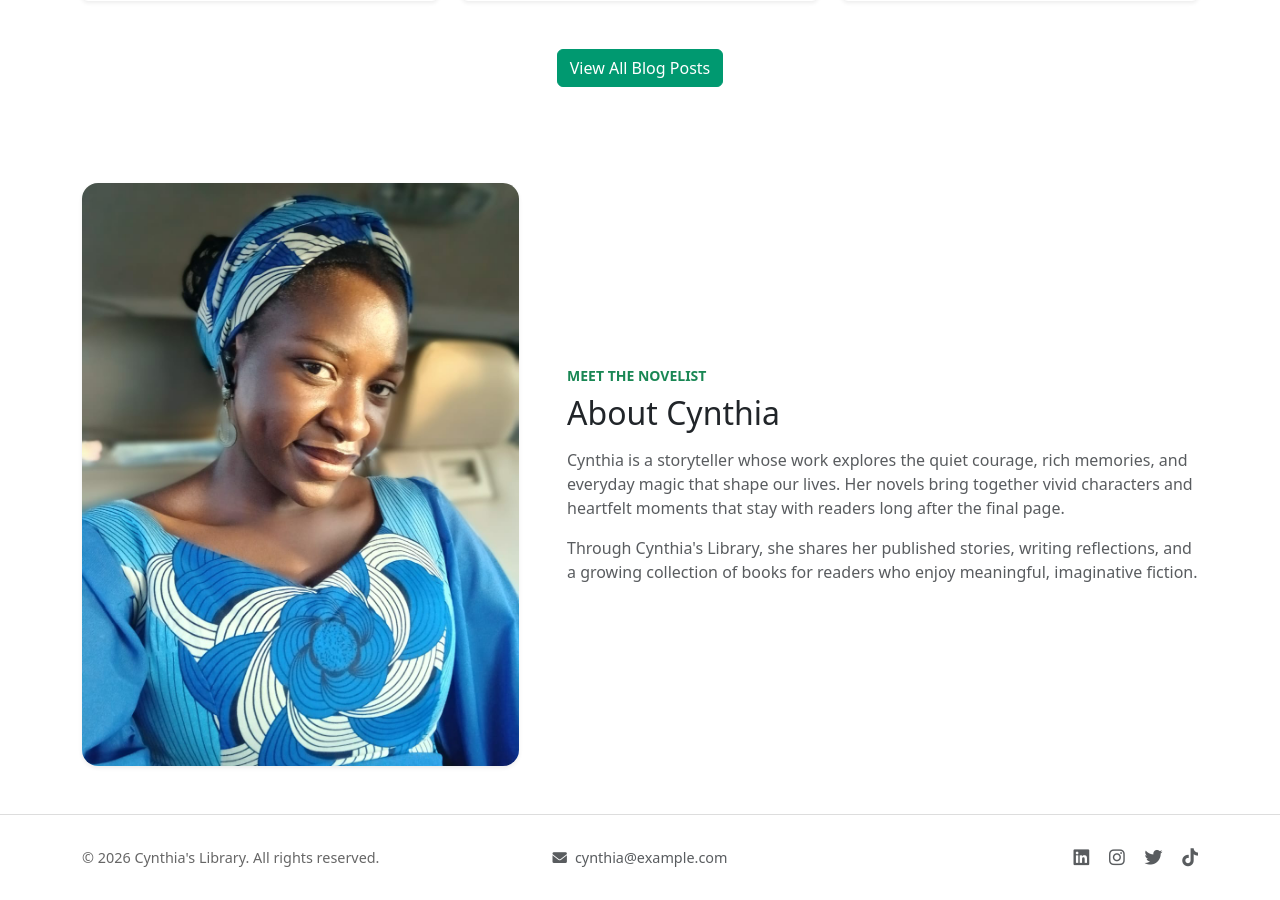
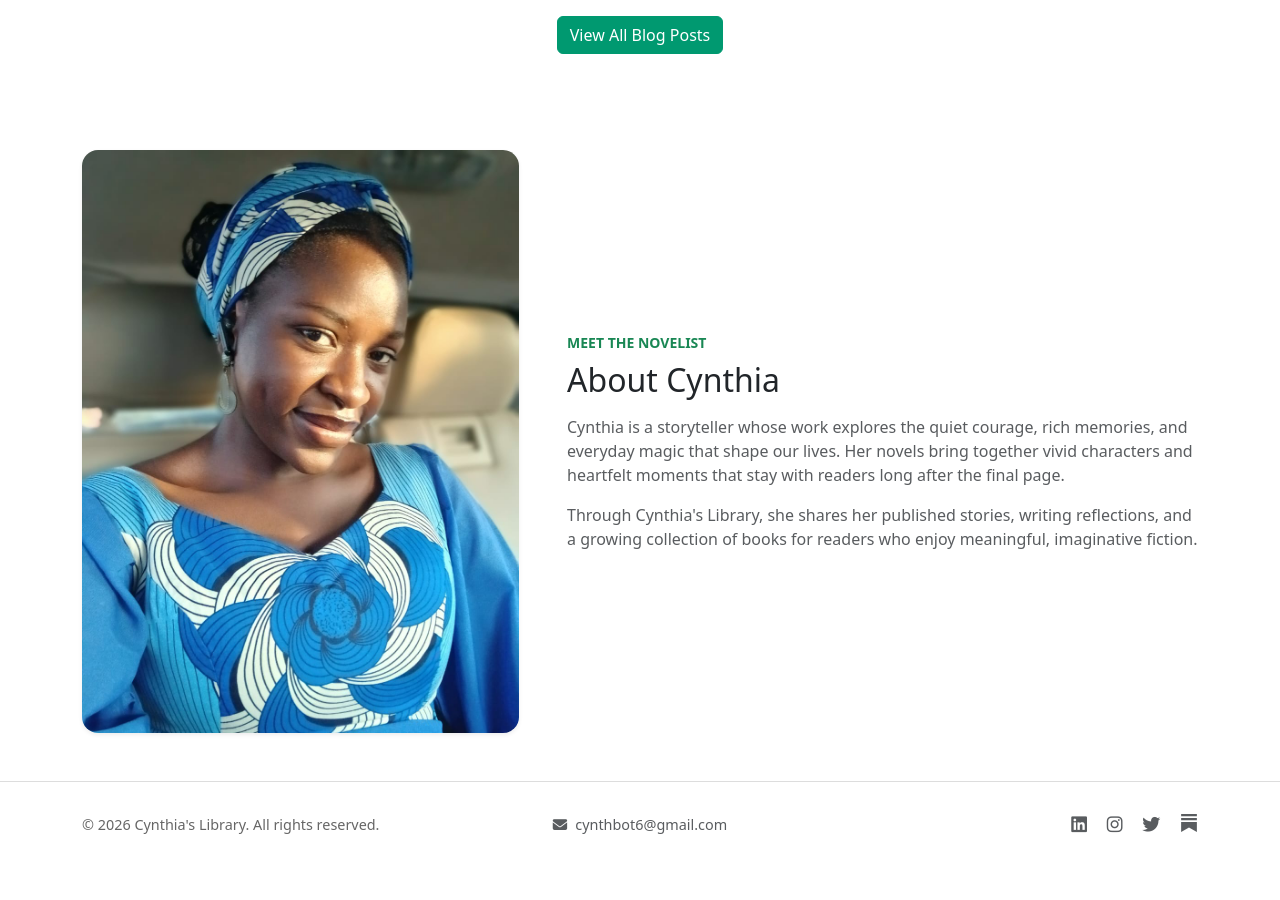
Before and after one commit to T3KK4/BotQuill, a Flask app: page / in a window 1280 px wide. Shown: the part 2293-3193 px from the top of the page. After the commit the page ends 3127 px from the top, so only its background shows below. Run offline with Flask 3, Linux system fonts and the light colour scheme; some libraries are stand-ins or nearby versions.

Commit message:
Edited the footer in the app/templates/base.html file. Did a few minor tweaking on the app/templates/index.html file and completely removed the login.html file. We would use one shared register.html file to handle logging users in and signing them up.

```diff
--- a/app/routes/auth.py
+++ b/app/routes/auth.py
@@ -4,7 +4,7 @@ auth_bp = Blueprint('auth', __name__)
 
 @auth_bp.route('/login')
 def login():
-    return render_template('login.html')
+    return render_template('register.html')
 
 
 @auth_bp.route('/logout')
--- a/app/templates/base.html
+++ b/app/templates/base.html
@@ -12,7 +12,7 @@
   <link href="https://cdn.jsdelivr.net/npm/bootstrap@5.3.8/dist/css/bootstrap.min.css" rel="stylesheet" integrity="sha384-sRIl4kxILFvY47J16cr9ZwB07vP4J8+LH7qKQnuqkuIAvNWLzeN8tE5YBujZqJLB" crossorigin="anonymous">
 
   <!-- Font Awesome -->
-  <link rel="stylesheet" href="https://cdnjs.cloudflare.com/ajax/libs/font-awesome/6.0.0/css/all.min.css" crossorigin="anonymous">
+  <link rel="stylesheet" href="https://cdnjs.cloudflare.com/ajax/libs/font-awesome/6.6.0/css/all.min.css" crossorigin="anonymous">
 
   <title>{% block title %} Bot Cynthia {% endblock %}</title>
   <link rel="stylesheet" href="{{ url_for('static', filename='styles/base.css') }}">
@@ -41,7 +41,7 @@
                 </li>
 
                 <li class="nav-item">
-                  <a class="nav-link mx-lg-2" href="#">About</a>
+                  <a class="nav-link mx-lg-2" href="#about">About</a>
                 </li>
 
                 <li class="nav-item">
@@ -80,16 +80,17 @@
         </div>
 
         <div class="col-12 col-md-4">
-          <a href="#" class="text-decoration-none text-muted" aria-label="Email Cynthia">
-            <i class="fa-solid fa-envelope me-2" aria-hidden="true"></i>cynthia@example.com
+          <a href="mailto:cynthbot6@gmail.com" class="text-decoration-none text-muted" aria-label="Email Cynthia">
+            <i class="fa-solid fa-envelope me-2" aria-hidden="true"></i>cynthbot6@gmail.com
           </a>
         </div>
 
         <div class="col-12 col-md-4 text-md-end">
-          <a href="#" class="text-muted me-3" aria-label="LinkedIn"><i class="fa-brands fa-linkedin fa-lg" aria-hidden="true"></i></a>
+          <a href="https://www.linkedin.com/in/cynthia-bot-784972291?utm_source=share_via&utm_content=profile&utm_medium=member_android" class="text-muted me-3" aria-label="LinkedIn"><i class="fa-brands fa-linkedin fa-lg" aria-hidden="true"></i></a>
           <a href="#" class="text-muted me-3" aria-label="Instagram"><i class="fa-brands fa-instagram fa-lg" aria-hidden="true"></i></a>
           <a href="#" class="text-muted me-3" aria-label="X (formerly Twitter)"><i class="fa-brands fa-twitter fa-lg" aria-hidden="true"></i></a>
-          <a href="#" class="text-muted" aria-label="TikTok"><i class="fa-brands fa-tiktok fa-lg" aria-hidden="true"></i></a>
+          <a href="https://substack.com/@saltedlight1?utm_source=share&utm_medium=android&r=6r73e3" class="text-muted" aria-label="Substack"><svg xmlns="http://www.w3.org/2000/svg" width="1.25em" height="1.25em" fill="currentColor" viewBox="0 0 16 16" style="vertical-align: -0.125em;">
+          <path d="M15 3.604H1v1.891h14v-1.89ZM1 7.208V16l7-3.926L15 16V7.208zM15 0H1v1.89h14z"/></svg></a>
         </div>
       </div>
     </div>
--- a/app/templates/index.html
+++ b/app/templates/index.html
@@ -81,7 +81,6 @@
             </div>
         </div>
     </section>
-    <hr>
     <!-- End of Novel Showcase -->
 
     <!-- Blog Section -->
@@ -180,7 +179,7 @@
     <!-- End Blog Section -->
 
     <!-- About Section -->
-    <section class="about-section py-5">
+    <section id="about" class="about-section py-5">
         <div class="container">
             <div class="row align-items-center g-4 g-lg-5">
                 <div class="col-12 col-md-5">
--- a/app/templates/register.html
+++ b/app/templates/register.html
@@ -30,7 +30,7 @@
               <div class="social-icons">
                 <a href="#"><i class="fa-brands fa-google"></i></a>
                 <a href="#"><i class="fa-brands fa-facebook-f"></i></a>
-                <a href="#"><i class="fa-brands fa-square-x-twitter"></i></a>
+                <a href="#"><i class="fa-brands fa-twitter"></i></a>
               </div>
             </form>
          </div>
@@ -66,7 +66,7 @@
               <div class="social-icons">
                 <a href="#"><i class="fa-brands fa-google"></i></a>
                 <a href="#"><i class="fa-brands fa-facebook-f"></i></a>
-                <a href="#"><i class="fa-brands fa-square-x-twitter"></i></a>
+                <a href="#"><i class="fa-brands fa-twitter fa-lg"></i></a>
               </div>
             </form>
          </div>
```
Also changed, not shown: app/templates/login.html (deleted, +0 -29 lines).
